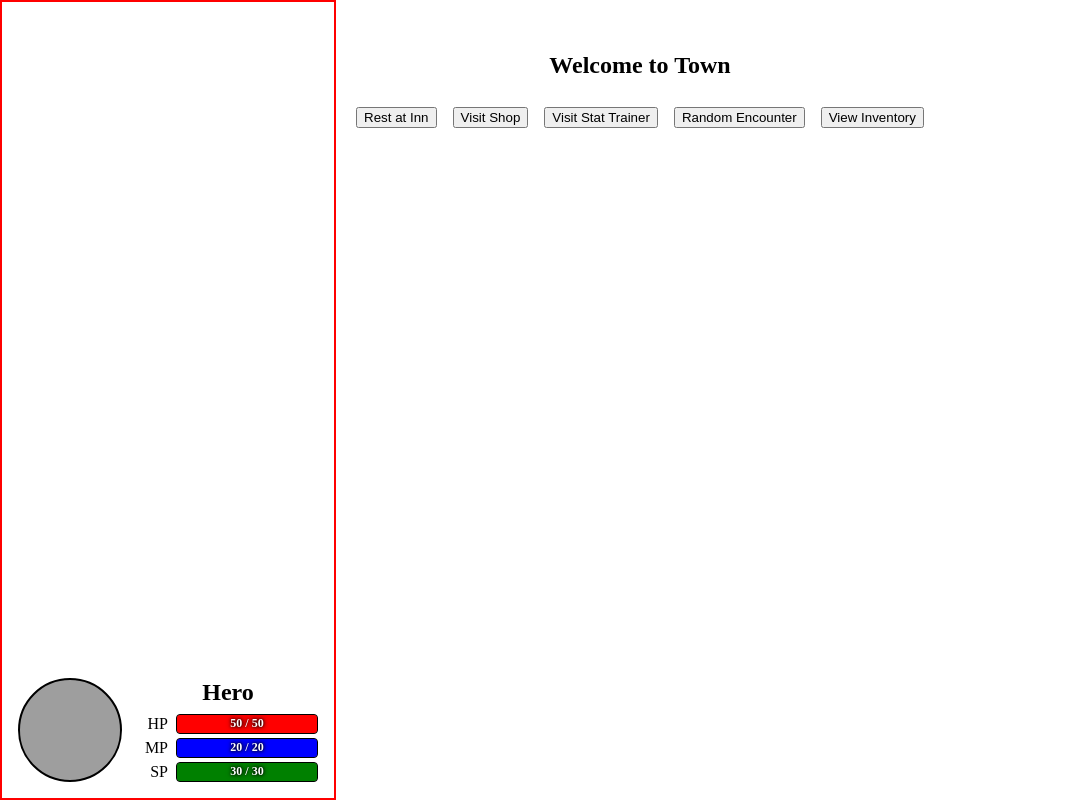
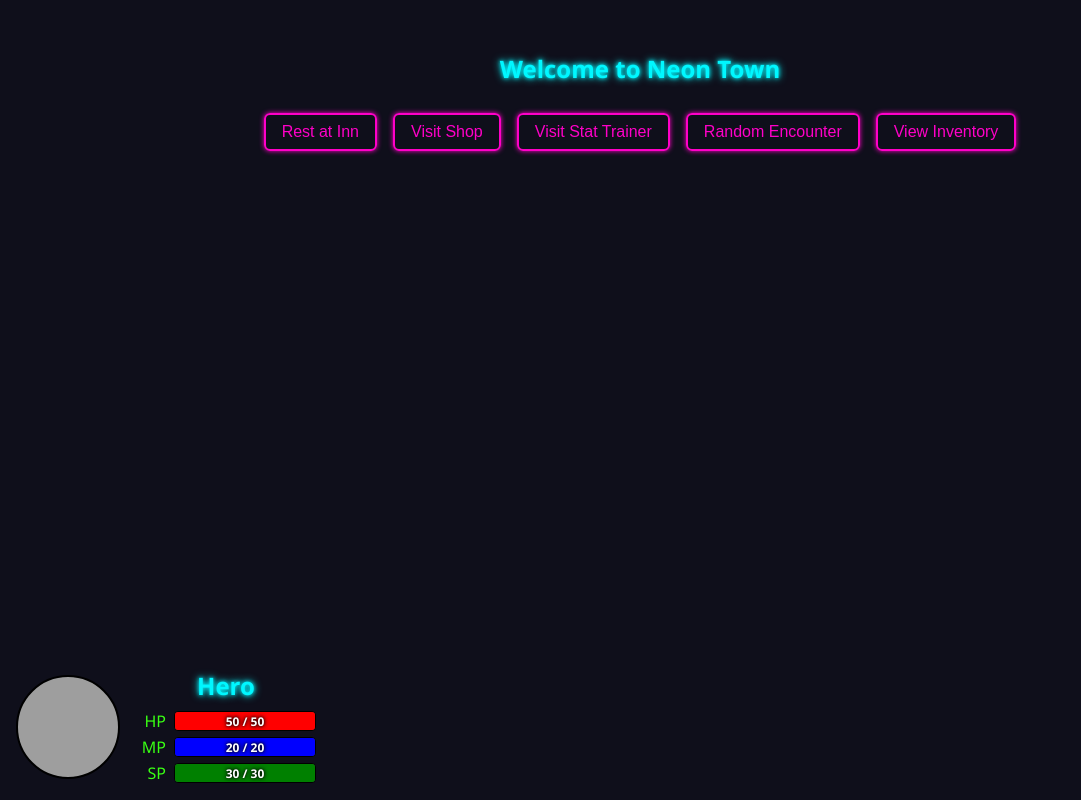
Before and after one commit to RainySunsetGod/mySite, a React (Vite) app in the folder adventure-evolution/: page / in a window 1280 px wide. Both pictures are taken after a click on the button "Start Adventure". Shown: the whole page, without its empty margins (0-1081 px from the left). Built offline with nearby package versions, Linux system fonts and the light colour scheme; grey boxes are pictures that could not be loaded.

Commit message:
neon theme

```diff
--- a/adventure-evolution/src/App.css
+++ b/adventure-evolution/src/App.css
@@ -1,6 +1,47 @@
-html, body, #root {
+html,
+body,
+#root {
   height: 100%;
   margin: 0;
   padding: 0;
-  overflow: hidden; /* ✅ disables scrolling */
+  background-color: #0f0f1b;
+  font-family: 'Segoe UI', sans-serif;
+  color: #39ff14;
+  /* neon green */
 }
+
+h2,
+h3 {
+  color: #00f7ff;
+  text-shadow: 0 0 4px #00f7ff, 0 0 8px #00f7ff;
+}
+
+button {
+  background-color: transparent;
+  border: 2px solid #ff00c8;
+  color: #ff00c8;
+  padding: 0.5rem 1rem;
+  font-size: 1rem;
+  border-radius: 6px;
+  cursor: pointer;
+  transition: all 0.2s ease;
+  box-shadow: 0 0 5px #ff00c8;
+}
+
+button:hover {
+  background-color: #ff00c833;
+  box-shadow: 0 0 10px #ff00c8, 0 0 20px #ff00c8;
+}
+
+@keyframes flicker {
+  0%, 19%, 21%, 23%, 25%, 54%, 56%, 100% {
+    opacity: 1;
+  }
+  20%, 22%, 24%, 55% {
+    opacity: 0.3;
+  }
+}
+
+.neon-flicker {
+  animation: flicker 2s infinite;
+}
--- a/adventure-evolution/src/App.tsx
+++ b/adventure-evolution/src/App.tsx
@@ -1,3 +1,5 @@
+import './App.css';
+
 import { useState } from "react";
 import { DEFAULT_PLAYER, type Player } from "./state/player";
 import PlayerPanel from "./components/PlayerPanel";
--- a/adventure-evolution/src/components/CharacterPanel.tsx
+++ b/adventure-evolution/src/components/CharacterPanel.tsx
@@ -63,7 +63,7 @@ export default function CharacterPanel({ entity, portraitUrl, side }: Props) {
   return (
     <div
       style={{
-        border: "2px solid red",
+        // border: "2px solid red",
         padding: "1rem",
         height: "100%",
         display: "flex",
--- a/adventure-evolution/src/components/Inventory.tsx
+++ b/adventure-evolution/src/components/Inventory.tsx
@@ -77,7 +77,7 @@ export default function InventoryScreen({ player, onClose, setPlayer }: Props) {
     <div style={{ display: "flex", padding: "2rem", gap: "2rem" }}>
       {/* Left: Inventory */}
       <div style={{ flex: 1, textAlign: "center" }}>
-        <h2>Inventory</h2>
+        <h2 className="neon-flicker">Inventory</h2>
 
         {/* Category Icons */}
         <div
@@ -93,10 +93,10 @@ export default function InventoryScreen({ player, onClose, setPlayer }: Props) {
               key={type}
               onClick={() => setActiveType(type as ContentType)}
               style={{
-                width: "48px",
-                height: "48px",
+                // width: "48px",
+                // height: "48px",
                 fontSize: "1.5rem",
-                backgroundColor: type === activeType ? "#ffcc00" : "#eee",
+                backgroundColor: type === activeType ? "#ffcc00" : "#ff00c833",
                 border: "2px solid #555",
                 borderRadius: "6px",
                 cursor: "pointer",
@@ -134,9 +134,9 @@ export default function InventoryScreen({ player, onClose, setPlayer }: Props) {
                 style={{
                   width: "260px",
                   padding: "0.75rem",
-                  border: "2px solid #444",
+                  border: "2px solid #ff00c8",
                   borderRadius: "6px",
-                  backgroundColor: draggedId === item.id ? "#aa2222" : "#d33",
+                  // backgroundColor: draggedId === item.id ? "#aa2222" : "#d33",
                   color: "#fff",
                   fontWeight: "bold",
                   fontSize: "0.85rem",
--- a/adventure-evolution/src/modules/Combat.tsx
+++ b/adventure-evolution/src/modules/Combat.tsx
@@ -275,7 +275,7 @@ export default function Combat({
           border: "1px solid #ccc",
           padding: "0.5rem",
           fontSize: "0.9rem",
-          background: "rgba(255,255,255,0.8)",
+          // background: "rgba(255,255,255,0.8)",
         }}
       >
         {log.map((entry, i) => (
--- a/adventure-evolution/src/modules/Landing.tsx
+++ b/adventure-evolution/src/modules/Landing.tsx
@@ -27,7 +27,7 @@ export default function Landing({
 
   return (
     <div style={{ textAlign: "center", paddingTop: "2rem" }}>
-      <h2>Welcome to Town</h2>
+      <h2 className="neon-flicker">Welcome to Neon Town</h2>
 
       <button onClick={handleHeal} style={{ margin: "0.5rem" }}>
         Rest at Inn
--- a/adventure-evolution/src/modules/Shop.tsx
+++ b/adventure-evolution/src/modules/Shop.tsx
@@ -47,7 +47,7 @@ export default function Shop({ player, setPlayer, shopName, stock, onExit }: Pro
     <div style={{ display: "flex", padding: "2rem", gap: "2rem" }}>
       {/* Left: Shop List */}
       <div style={{ flex: 1, textAlign: "center" }}>
-        <h2>{shopName}</h2>
+        <h2 className="neon-flicker">{shopName}</h2>
 
         {/* Category Tabs */}
         <div
@@ -63,10 +63,10 @@ export default function Shop({ player, setPlayer, shopName, stock, onExit }: Pro
               key={type}
               onClick={() => setActiveType(type as ContentType)}
               style={{
-                width: "48px",
-                height: "48px",
+                // width: "48px",
+                // height: "48px",
                 fontSize: "1.5rem",
-                backgroundColor: type === activeType ? "#ffcc00" : "#eee",
+                backgroundColor: type === activeType ? "#ffcc00" : "#ff00c833",
                 border: "2px solid #555",
                 borderRadius: "6px",
                 cursor: "pointer",
```
